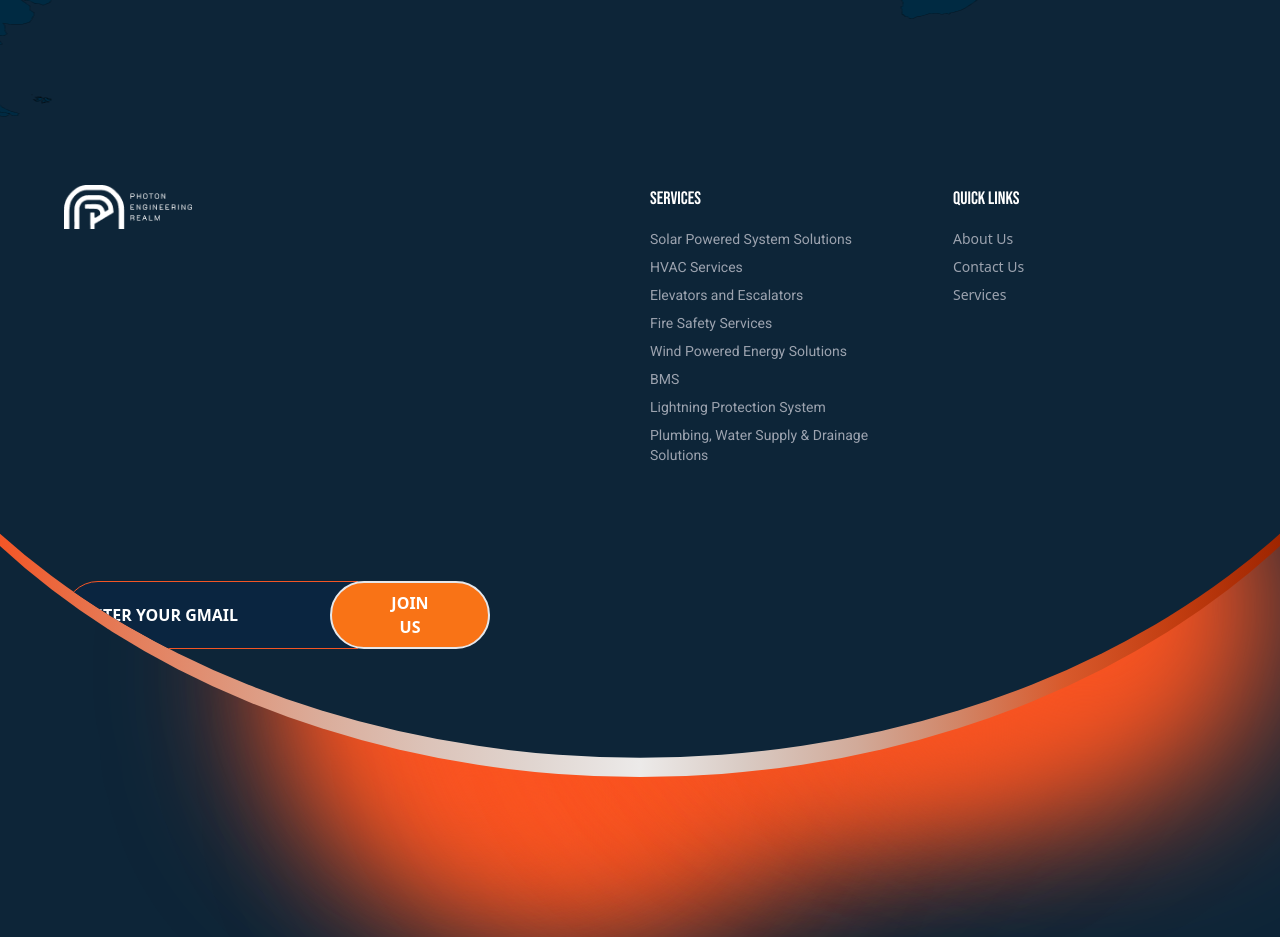
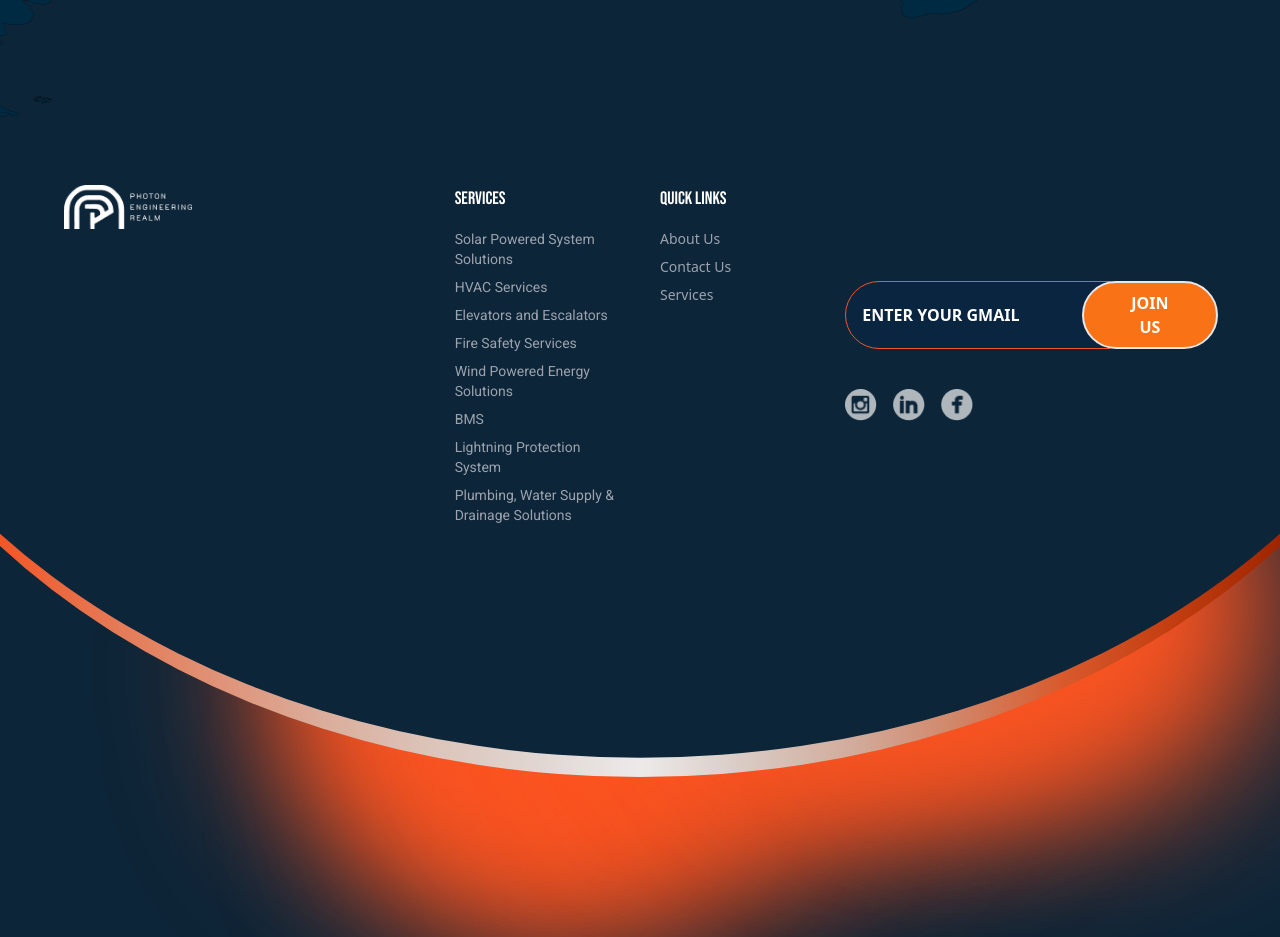
Before and after one commit to ajabbar17/photon, a Next.js app: page / in a window 1280 px wide. Shown: the part 3182-4119 px from the top of the page. Built offline with nearby package versions, Linux system fonts and the light colour scheme.

Commit message:
added responsiveness in footer

```diff
--- a/src/app/components/footer/Footer.jsx
+++ b/src/app/components/footer/Footer.jsx
@@ -7,7 +7,7 @@ const Footer = () => {
   return (
     <div className="bg-[#0d2538] relative h-screen z-0">
         <div className='wrapper h-full  md:h-[80%] z-50'>
-      <div className="footer bg-[#0d2538] grid grid-cols-1 md:grid-cols-2 gap-5 px-8 md:px-16 py-3 md:py-12 z-20">
+      <div className="footer bg-[#0d2538] grid grid-cols-1 md:grid-cols-2 xl:grid-cols-3 gap-5 px-8 md:px-16 py-3 md:py-12 z-20">
         {/* Column 1: Logo */}
         <div className="flex flex-col items-start">
           <div className="mb-4">
```
